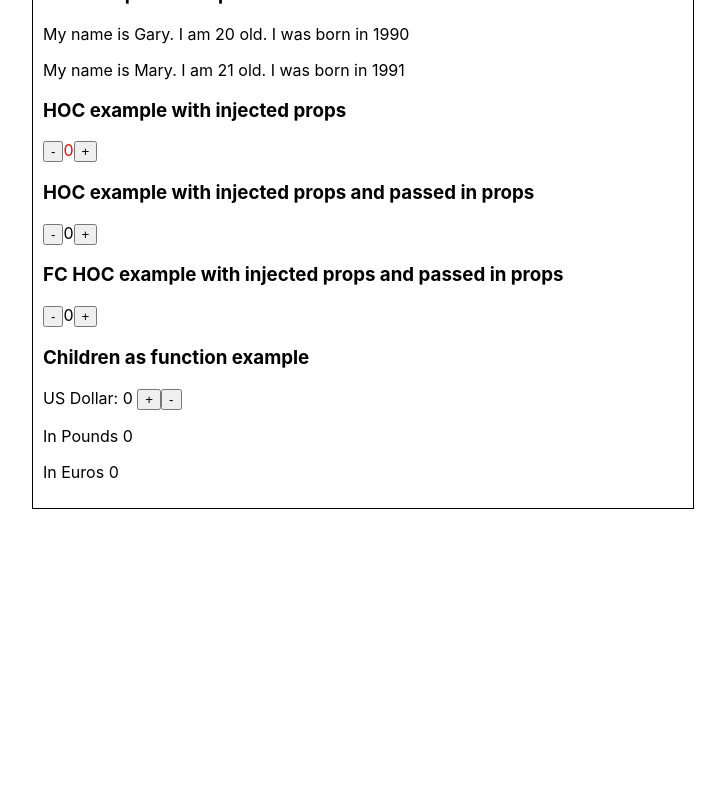
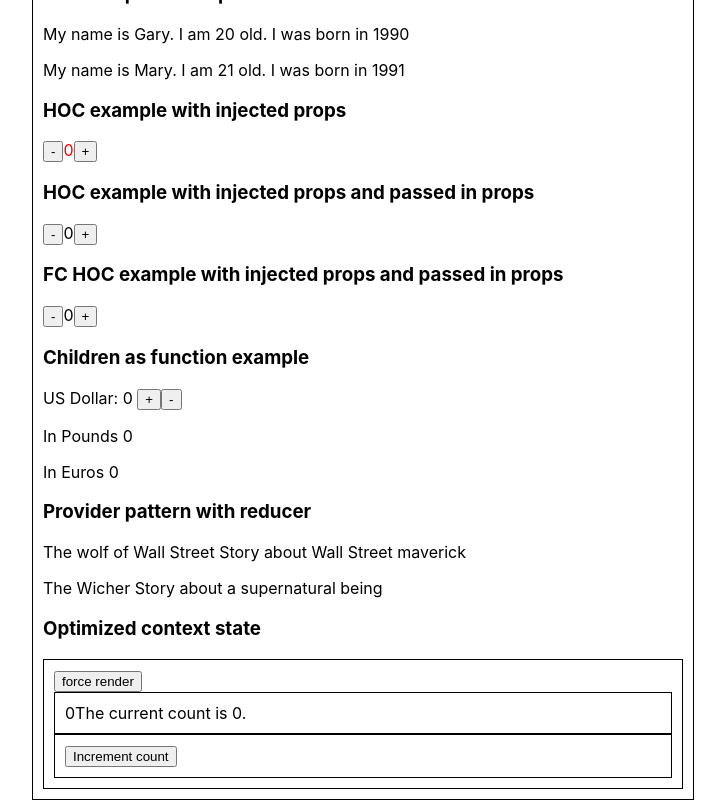
Before and after one commit to alisherk/react-design-patterns-ts, a React (Create React App) app: page / in a window 1280 px wide. Shown: the part 256-1056 px from the top of the page, without its empty margins (277-1002 px from the left). Before the commit the page ends 800 px from the top, so only its background shows below. Built offline with nearby package versions, Linux system fonts and the light colour scheme.

Commit message:
added hoc, provider, context with reducer patterns

```diff
--- a/src/App.tsx
+++ b/src/App.tsx
@@ -1,5 +1,5 @@
 import React from 'react';
-import { PeopleDataProviderUsage } from './components/provider-pattern';
+import { PeopleDataProviderUsage, BookDataProviderUsage } from './components/provider-pattern';
 import { ToggleCompoundCompUsage } from './components/flexible-compound-pattern';
 import { UsageOfAltHocPattern } from './components/render-props-pattern'
 import {
@@ -7,6 +7,7 @@ import {
   InjectedAndPassedPropsUsage,
   InjectedAndPassedPropsUsageFC
 } from './components/hoc-pattern';
+import { Usage } from './components/optimized-context/Usage';
 
 function App() {
   return (
@@ -31,6 +32,10 @@ function App() {
       <InjectedAndPassedPropsUsageFC />
       <h3> Children as function example </h3>
       <UsageOfAltHocPattern />
+      <h3> Provider pattern with reducer </h3>
+      <BookDataProviderUsage />
+      <h3> Optimized context state</h3>
+      <Usage/>
     </div>
   );
 }
--- a/src/components/hoc-pattern/simple-hoc/WithLoaderFC.tsx
+++ b/src/components/hoc-pattern/simple-hoc/WithLoaderFC.tsx
@@ -4,9 +4,7 @@ interface WithLoadingProps {
   loading: boolean;
 }
 
-const withLoading = <P extends object>(
-  Component: React.ComponentType<P>
-): React.FC<P & WithLoadingProps> => ({
+export const withLoading = <P extends object>(Component: React.ComponentType<P>): React.FC<P & WithLoadingProps> => ({
   loading,
   ...props
 }: WithLoadingProps) =>
--- /dev/null
+++ b/src/components/optimized-context/CountContext.tsx
@@ -0,0 +1,48 @@
+import React, { createContext } from 'react';
+
+//the trick here is to split up count and setCount
+//so create two context
+
+const CountStateContext = createContext<number | null>(null);
+const CountUpdaterContext = createContext<React.Dispatch<any> | null>(null);
+
+interface Props {
+  children: React.ReactNode;
+}
+
+export function CountProvider({ children }: Props): JSX.Element {
+  const [count, setCount] = React.useState(0);
+  //the trick here is to split up count and setCount
+  return (
+    <CountStateContext.Provider value={count}>
+      <CountUpdaterContext.Provider value={setCount}>
+        {children}
+      </CountUpdaterContext.Provider>
+    </CountStateContext.Provider>
+  );
+}
+
+export function useCountState() {
+  const countState = React.useContext(CountStateContext);
+  if (typeof countState === 'undefined') {
+    throw new Error('useCountState must be used within a CountProvider');
+  }
+  return countState;
+}
+
+export function useCountUpdater() {
+  const setCount = React.useContext(CountUpdaterContext);
+  if (typeof setCount === 'undefined') {
+    throw new Error('useCountUpdater must be used within a CountProvider');
+  }
+  const increment = React.useCallback(() => setCount?.((c: number) => c + 1), [
+    setCount,
+  ]);
+  return increment;
+}
+
+//alternative to these two functions is to two use one functio
+
+export function useCount(): [ReturnType< typeof useCountState>, ReturnType< typeof useCountUpdater>  ] {
+  return [useCountState(), useCountUpdater()];
+}
--- /dev/null
+++ b/src/components/optimized-context/Usage.tsx
@@ -0,0 +1,50 @@
+import React from 'react';
+import { useCountState, CountProvider } from './CountContext';
+import { useCount } from './CountContext';
+
+function useRenderCounter() {
+  const ref = React.useRef<number>(0);
+  React.useEffect(() => {
+    ref.current = Number(ref.current || 0) + 1;
+  });
+  return (
+    <span>
+      {ref.current}
+    </span>
+  );
+}
+
+const CountDisplay = React.memo(function CountDisplay() {
+  const count = useCountState();
+  const renderCount = useRenderCounter();
+  return (
+    <div style={{ border: '1px solid black', padding: 10 }}>
+      {renderCount}
+      {`The current count is ${count}. `}
+    </div>
+  );
+});
+
+const Counter = function Counter() {
+
+  const [countState, increment] = useCount();
+
+  return (
+    <div style={{ border: '1px solid black', padding: 10 }}>
+      <button onClick={increment}>Increment count</button>
+    </div>
+  );
+};
+
+export const Usage = () => {
+  const [, forceUpdate] = React.useState({});
+  return (
+    <div style={{ border: '1px solid black', padding: 10 }}>
+      <button onClick={() => forceUpdate({})}>force render</button>
+      <CountProvider>
+        <CountDisplay />
+        <Counter />
+      </CountProvider>
+    </div>
+  );
+};
--- a/src/components/provider-pattern/PeopleDataProvider.tsx
+++ b/src/components/provider-pattern/PeopleDataProvider.tsx
@@ -28,7 +28,7 @@ const MOCK_DATA: IPerson[] = [
 const initState: State = { status: Status.loading, data: null, error: null };
 
 // Create a DogDataProviderContext with React.createContext
-const PersonDataProviderContext = React.createContext<State | null>(null);
+const PersonDataProviderContext = React.createContext<State | undefined>(undefined);
 
 // The Custom Consumer Hook
 // The custom hook uses React.useContext to get the provided context value, and
--- a/src/components/provider-pattern/index.ts
+++ b/src/components/provider-pattern/index.ts
@@ -1 +1,2 @@
 export * from './PeopleDataProviderUsage';
+export * from './provider-with-reducer/BookDataProviderUsage';
--- /dev/null
+++ b/src/components/provider-pattern/provider-with-reducer/BookDataProvider.tsx
@@ -0,0 +1,68 @@
+import React, { createContext, useContext, useReducer } from 'react';
+
+interface IBook {
+  id: number;
+  title: string;
+  description: string;
+}
+
+const data: IBook[] = [
+  {
+    id: 1,
+    title: 'The wolf of Wall Street',
+    description: 'Story about Wall Street maverick',
+  },
+  {
+    id: 2,
+    title: 'The Wicher',
+    description: 'Story about a supernatural being',
+  },
+];
+
+interface State {
+  data: IBook[] | null;
+  error: null | Error;
+  loading: boolean;
+}
+
+const BookDataContext = createContext<{
+  state: State;
+  dispatch: React.Dispatch<any>;
+} | null>(null);
+
+export function useBookDataContext() {
+  const context = useContext(BookDataContext);
+  if (!context) throw new Error('Component must be wrapped in BookDataProvide');
+  return context;
+}
+
+enum ActionTypes {
+  ADD = 'ADD',
+}
+
+type Action = { type: ActionTypes.ADD; book: IBook };
+
+function reducer(state: State, action: Action): State {
+  switch (action.type) {
+    case ActionTypes.ADD:
+      return {
+        ...state,
+        data: data.concat(action.book),
+      };
+
+    default:
+      return state;
+  }
+}
+
+const initialState: State = { data: data, error: null, loading: true };
+
+export const BookDataProvider: React.FC = ({ children }): JSX.Element => {
+  const [state, dispatch] = useReducer(reducer, initialState);
+
+  return (
+    <BookDataContext.Provider value={{ state, dispatch }}>
+      {children}
+    </BookDataContext.Provider>
+  );
+};
--- /dev/null
+++ b/src/components/provider-pattern/provider-with-reducer/BookDataProviderUsage.tsx
@@ -0,0 +1,9 @@
+import React from 'react';
+import { BookDataProvider } from './BookDataProvider';
+import { Books } from './Books';
+
+export const BookDataProviderUsage = () => (
+  <BookDataProvider>
+    <Books />
+  </BookDataProvider>
+);
--- /dev/null
+++ b/src/components/provider-pattern/provider-with-reducer/Books.tsx
@@ -0,0 +1,15 @@
+import React, { memo } from 'react';
+import { useBookDataContext } from './BookDataProvider';
+
+export const Books = memo((): JSX.Element => {
+  const { state, dispatch } = useBookDataContext();
+  return (
+    <>
+      {state.data?.map((book) => (
+        <p key={book.id}>
+          {book.title} {book.description}{' '}
+        </p>
+      ))}
+    </>
+  );
+});
```
Also changed, not shown: src/components/context-with-reducer/context.tsx (added, +51 -0 lines), src/components/context-with-reducer/reducers.ts (added, +82 -0 lines), 1 other file (tests, documents, lock files or other folders).
